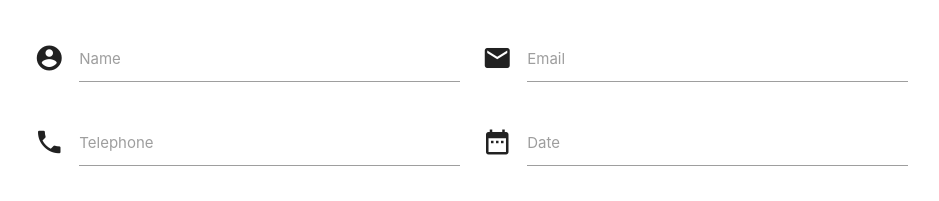
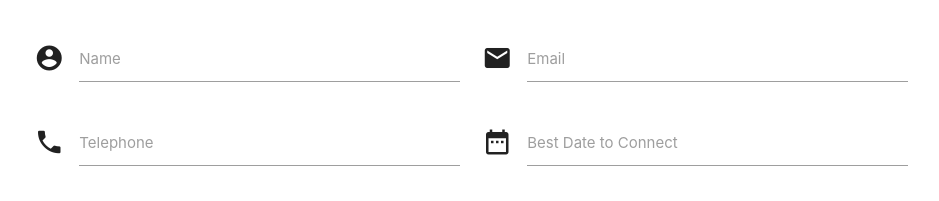
Before and after one commit to NathanMosley/Assigment2, a plain HTML site: page index.html in a window 1280 px wide. Shown: the part 1780-1981 px from the top of the page, without its empty margins (169-1108 px from the left). Drawn offline with nearby package versions, Linux system fonts and the light colour scheme.

Commit message:
Update index.html

```diff
--- a/index.html
+++ b/index.html
@@ -244,7 +244,7 @@
                             <div class="input-field col s6">
                                 <i class="material-icons prefix">date_range</i>
                                 <input id="daaate" type="text" class="datepicker">
-                                <label for="daaate">Date</label>
+                                <label for="daaate">Best Date to Connect</label>
                                 </div>
                             <div class="input-field col s12">
                                 <i class="material-icons prefix">message</i>
```
